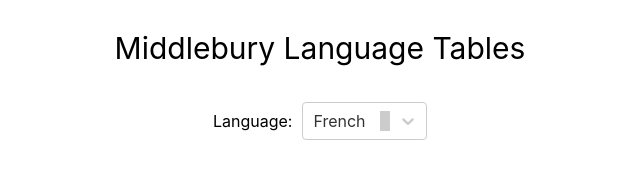
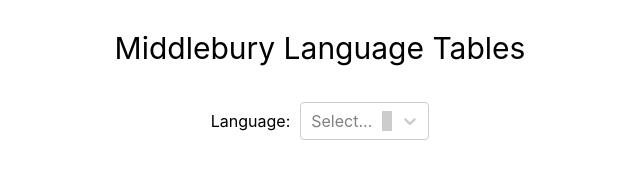
Before and after one commit to Nicholas-Sliter/lt-app, a Next.js app: page / in a window 1280 px wide. Shown: the top 174 px of the page, without its empty margins (320-960 px from the left). Built offline with nearby package versions, Linux system fonts and the light colour scheme; no server answers; the database is empty.

Commit message:
fix default value

```diff
--- a/src/pages/index.tsx
+++ b/src/pages/index.tsx
@@ -93,7 +93,7 @@
             <Select
               options={languages}
               onChange={onChangeLang}
-              defaultInputValue={languages[0].label}
+              //  defaultInputValue={languages[0].label}
             />{" "}
           </span>
         </div>
```
